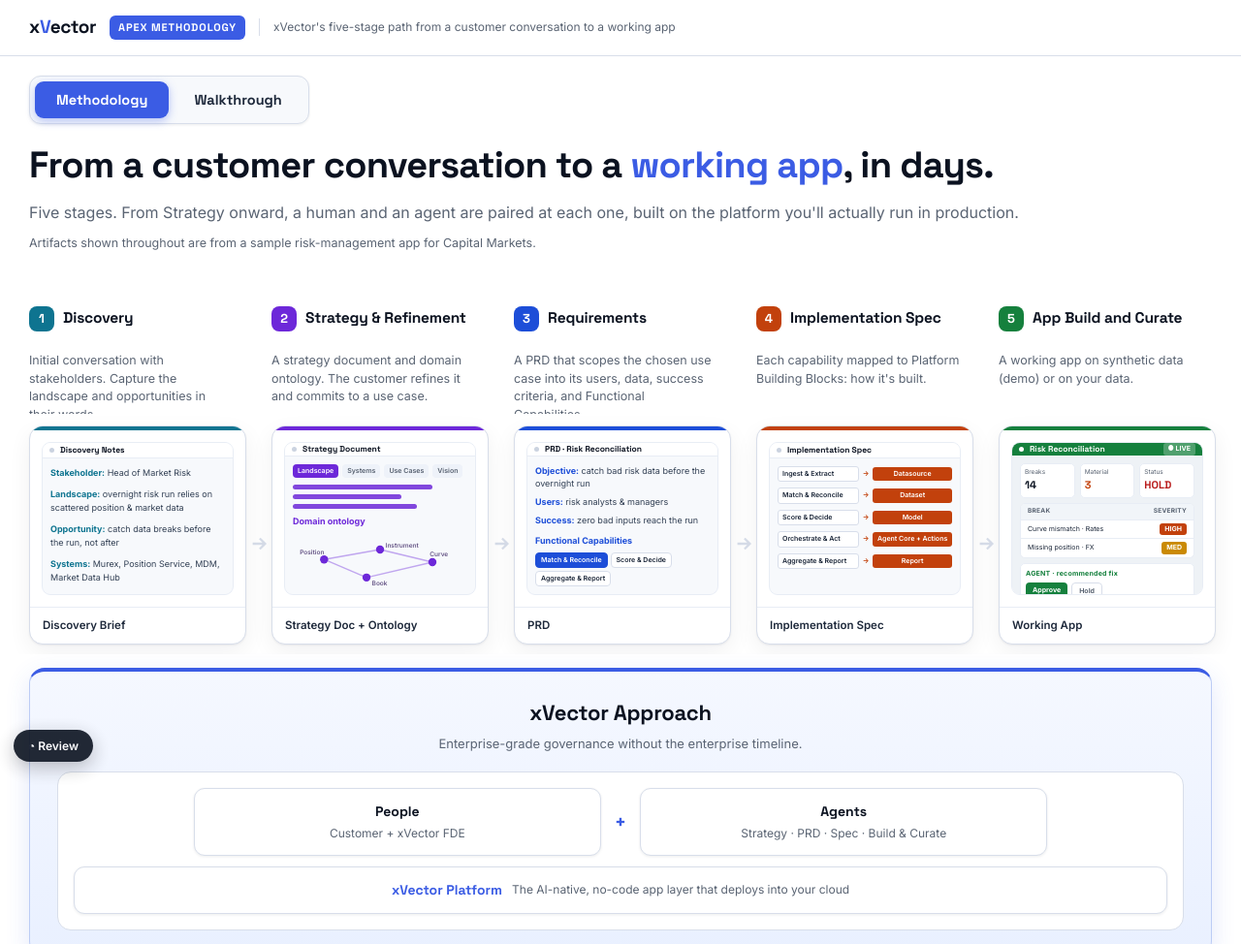
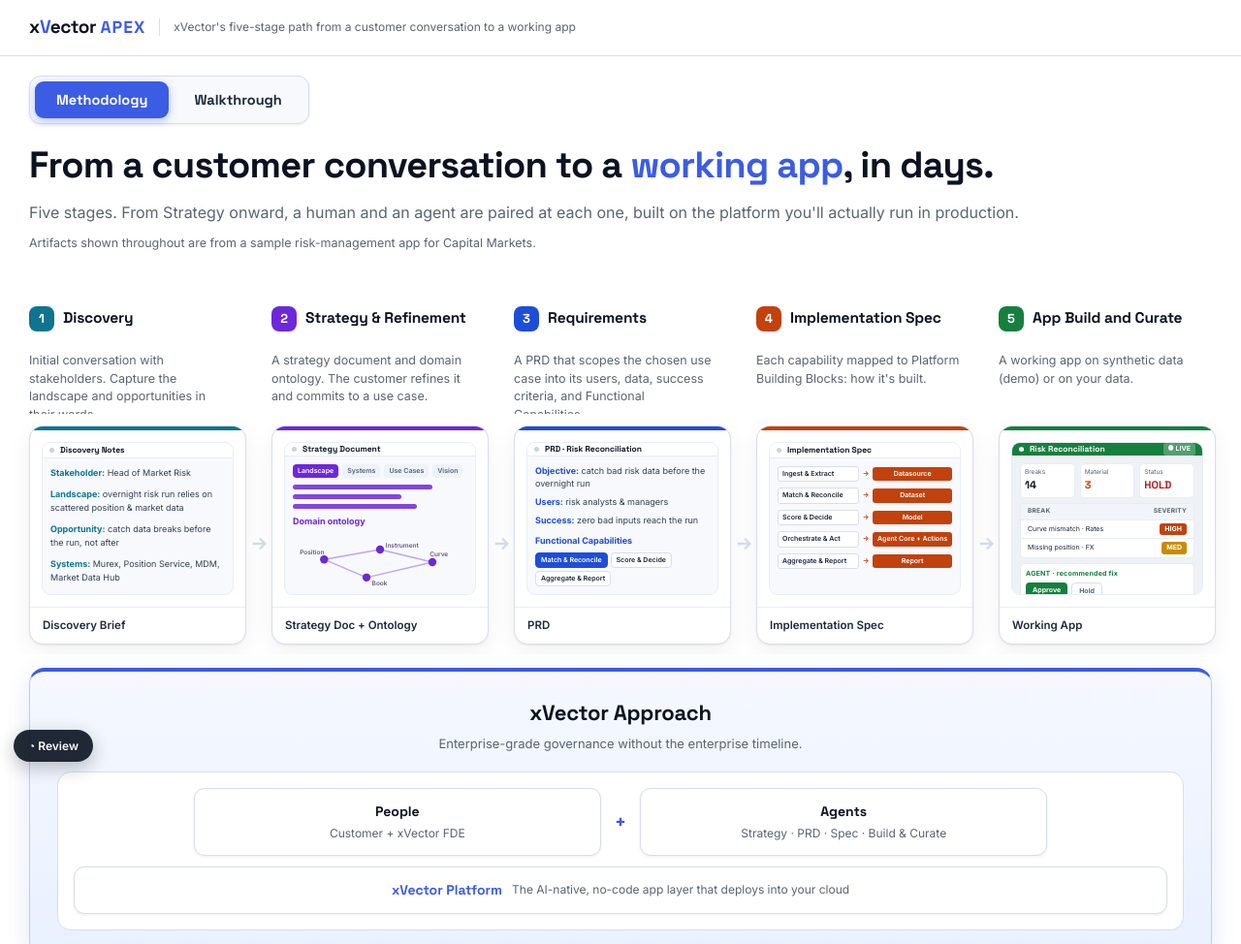
Before and after one commit to kiri01-dev/xv-APEXMethodology, a plain HTML site: page index.html in a window 1280 px wide. Shown: the top 974 px of the page at 97% size. Drawn offline with Linux system fonts and the light colour scheme.

Commit message:
Redesign header wordmark to flat 'xVector APEX' to resolve blue clash with active tab

```diff
--- a/index.html
+++ b/index.html
@@ -46,7 +46,7 @@
 .brand{display:flex;align-items:center;gap:14px}
 .brand .mark{font-family:var(--head);font-weight:700;font-size:19px;letter-spacing:-.02em;color:var(--ink)}
 .brand .mark b{color:var(--brand)}
-.brand .apex{font-family:var(--head);font-weight:700;font-size:11px;letter-spacing:.08em;color:#fff;background:var(--brand);padding:4px 9px;border-radius:6px}
+.brand .apex{font-family:var(--head);font-weight:700;font-size:.92em;letter-spacing:.06em;color:var(--brand)}
 .brand .sub{font-size:12px;color:var(--muted);border-left:1px solid var(--line);padding-left:14px}
 .tabs{display:flex;gap:4px;background:var(--surface2);border:1px solid var(--line);padding:5px;border-radius:12px;box-shadow:var(--shadow-sm)}
 .tab-btn{font-family:var(--head);font-weight:700;font-size:14.5px;color:var(--ink2);background:transparent;border:none;cursor:pointer;padding:10px 22px;border-radius:9px;transition:.16s}
@@ -321,8 +321,7 @@
 <!-- HEADER -->
 <div class="topbar">
   <div class="brand">
-    <span class="mark">x<b>V</b>ector</span>
-    <span class="apex">APEX METHODOLOGY</span>
+    <span class="mark">x<b>V</b>ector <span class="apex">APEX</span></span>
     <span class="sub">xVector's five-stage path from a customer conversation to a working app</span>
   </div>
 </div>
```
